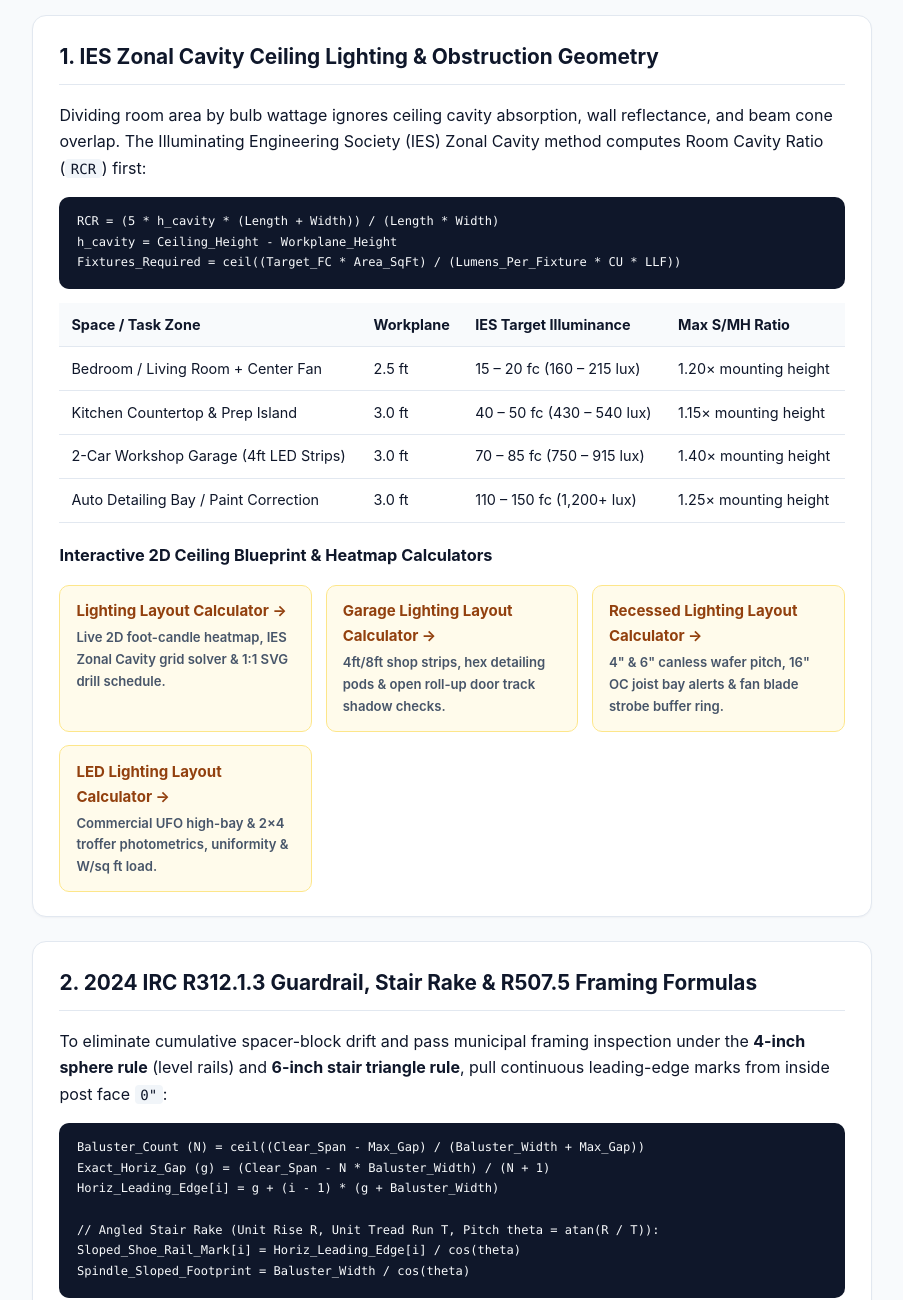
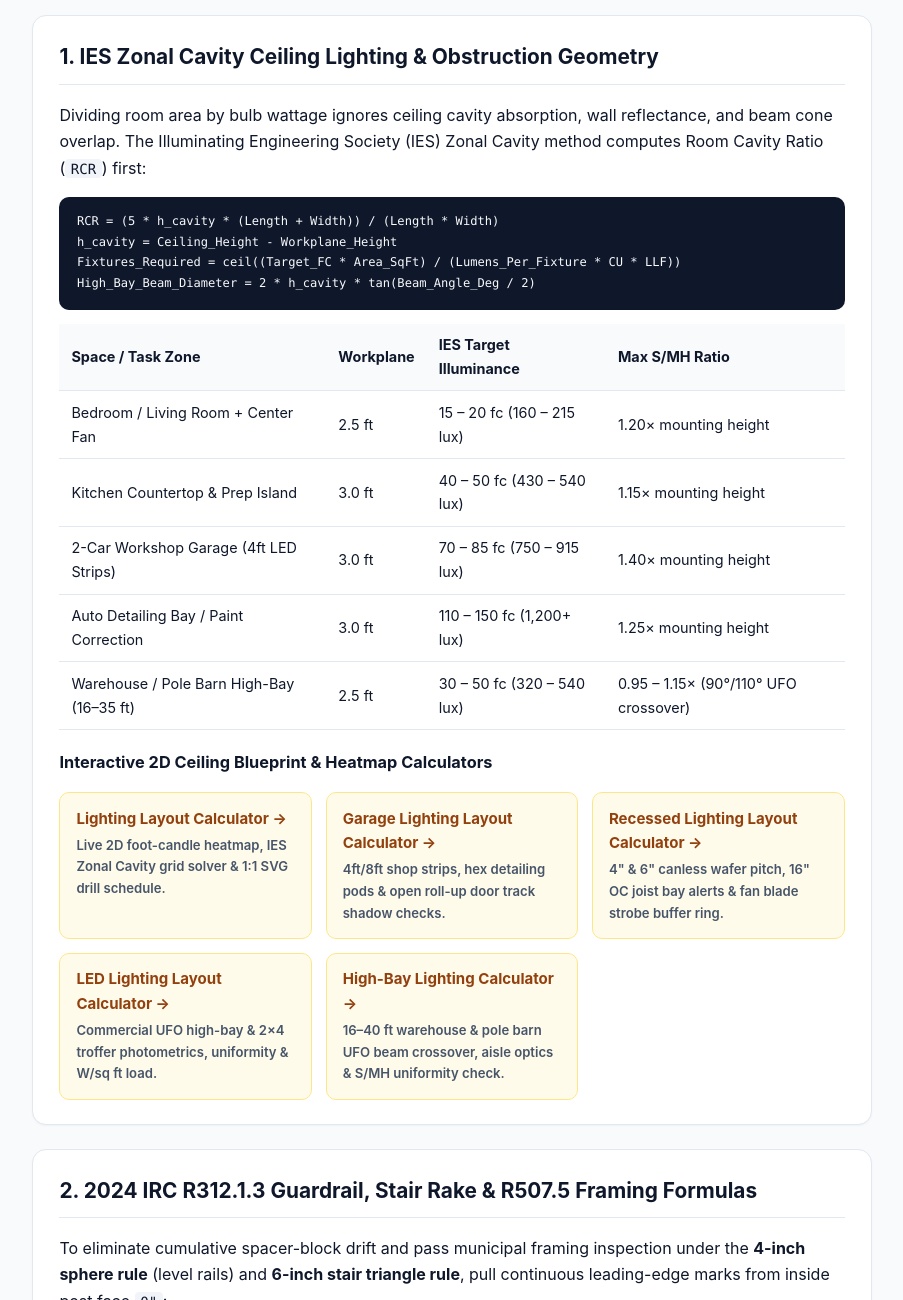
Before and after one commit to kaiyilu/building-layout-math, a website: page index.html in a window 1280 px wide. Shown: the part 313-1613 px from the top of the page, without its empty margins (188-1091 px from the left). Drawn offline with Linux system fonts and the light colour scheme.

Commit message:
docs: add high-bay beam crossover formula & calculator link

```diff
--- a/index.html
+++ b/index.html
@@ -167,7 +167,8 @@
       <p>Dividing room area by bulb wattage ignores ceiling cavity absorption, wall reflectance, and beam cone overlap. The Illuminating Engineering Society (IES) Zonal Cavity method computes Room Cavity Ratio (<code>RCR</code>) first:</p>
       <pre><code>RCR = (5 * h_cavity * (Length + Width)) / (Length * Width)
 h_cavity = Ceiling_Height - Workplane_Height
-Fixtures_Required = ceil((Target_FC * Area_SqFt) / (Lumens_Per_Fixture * CU * LLF))</code></pre>
+Fixtures_Required = ceil((Target_FC * Area_SqFt) / (Lumens_Per_Fixture * CU * LLF))
+High_Bay_Beam_Diameter = 2 * h_cavity * tan(Beam_Angle_Deg / 2)</code></pre>
 
       <table>
         <thead>
@@ -203,6 +204,12 @@ Fixtures_Required = ceil((Target_FC * Area_SqFt) / (Lumens_Per_Fixture * CU * LL
             <td>110 – 150 fc (1,200+ lux)</td>
             <td>1.25× mounting height</td>
           </tr>
+          <tr>
+            <td>Warehouse / Pole Barn High-Bay (16–35 ft)</td>
+            <td>2.5 ft</td>
+            <td>30 – 50 fc (320 – 540 lux)</td>
+            <td>0.95 – 1.15× (90°/110° UFO crossover)</td>
+          </tr>
         </tbody>
       </table>
 
@@ -223,6 +230,10 @@ Fixtures_Required = ceil((Target_FC * Area_SqFt) / (Lumens_Per_Fixture * CU * LL
         <a class="tool-card" href="https://lightinglayoutcalculator.com/led-lighting-layout-calculator/">
           <strong>LED Lighting Layout Calculator &rarr;</strong>
           <span>Commercial UFO high-bay &amp; 2&times;4 troffer photometrics, uniformity &amp; W/sq ft load.</span>
+        </a>
+        <a class="tool-card" href="https://lightinglayoutcalculator.com/high-bay-lighting-calculator/">
+          <strong>High-Bay Lighting Calculator &rarr;</strong>
+          <span>16–40 ft warehouse &amp; pole barn UFO beam crossover, aisle optics &amp; S/MH uniformity check.</span>
         </a>
       </div>
     </section>
```
Also changed, not shown: README.md.
